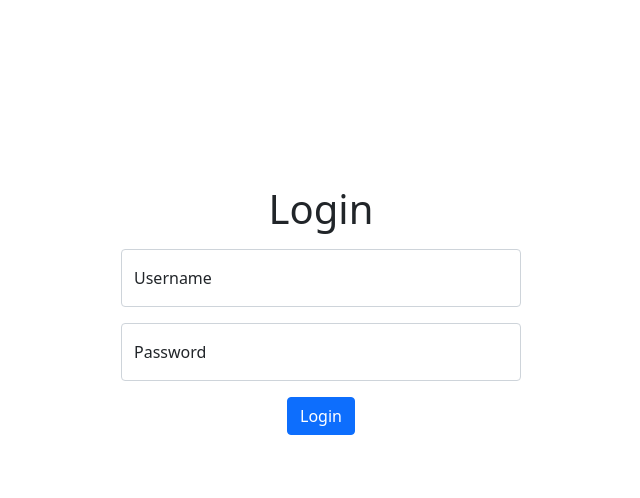
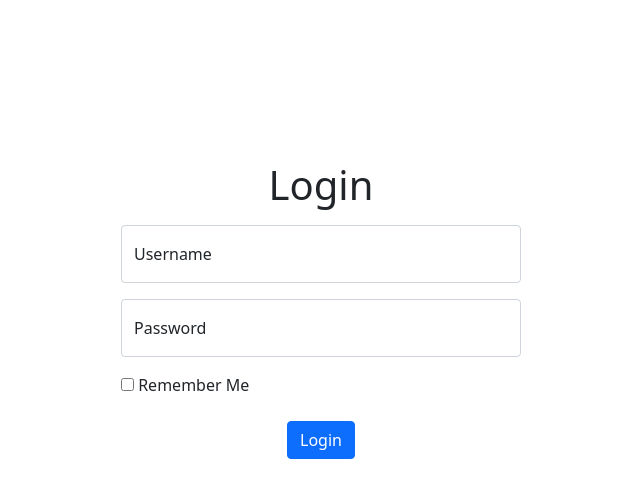
Before and after one commit to j-rogers/dontbudge, a Flask app: page /login in a window 1280 px wide. Shown: the part 82-580 px from the top of the page, without its empty margins (319-959 px from the left). Run offline with Flask 2, Linux system fonts and the light colour scheme.

Commit message:
added a remember me checkbox to login

```diff
--- a/dontbudge/auth/forms.py
+++ b/dontbudge/auth/forms.py
@@ -1,5 +1,5 @@
 from flask_wtf import FlaskForm
-from wtforms import StringField, PasswordField, SubmitField
+from wtforms import StringField, PasswordField, SubmitField, BooleanField
 from wtforms.validators import DataRequired, EqualTo, Length
 
 class RegisterForm(FlaskForm):
@@ -18,4 +18,5 @@ class RegisterForm(FlaskForm):
 class LoginForm(FlaskForm):
     username = StringField('Username', validators=[DataRequired()])
     password = PasswordField('Password', validators=[DataRequired()])
+    remember = BooleanField('Remember Me')
     submit = SubmitField('Login')
--- a/dontbudge/auth/jwt.py
+++ b/dontbudge/auth/jwt.py
@@ -1,5 +1,6 @@
 from flask import request, redirect
 from functools import wraps
+import datetime
 import jwt
 import dontbudge
 from dontbudge.auth.models import User
@@ -27,6 +28,7 @@ def token_required(f):
         return f(user, *args, **kwargs)
     return decorator
 
-def create_token(user):
-    token = jwt.encode({'id': user.id, 'username': user.username}, dontbudge.SECRET)
+def create_token(user, remember):
+    exp = 9999999999 if remember else datetime.now()
+    token = jwt.encode({'id': user.id, 'username': user.username, 'exp': exp}, dontbudge.SECRET)
     return token
--- a/dontbudge/auth/routes.py
+++ b/dontbudge/auth/routes.py
@@ -1,4 +1,4 @@
-from flask import Blueprint, request, render_template, flash, redirect
+from flask import Blueprint, request, render_template, flash, redirect, session
 from datetime import date
 import hashlib
 from flask.helpers import make_response
@@ -54,9 +54,12 @@ def login():
 
             user = User.query.filter_by(username=username).first()
             if password_hash.hexdigest() == user.password:
-                token = create_token(user)
+                expires = None
+                if form.remember:
+                    expires = date.today() + relativedelta(months=1)
+                token = create_token(user, form.remember)
                 response = make_response(redirect('/'))
-                response.set_cookie('token', token)
+                response.set_cookie('token', token, expires=expires)
                 return response
             else:
                 flash('Incorrect username or password.')
--- a/dontbudge/auth/templates/login.html
+++ b/dontbudge/auth/templates/login.html
@@ -13,6 +13,10 @@
             {{ form.password(class_="form-control", placeholder_="password") }}
             {{ form.password.label(class_="form-label") }}
         </div>
+        <div class="mb-3">
+            {{ form.remember(value='n') }}
+            {{ form.remember.label(class_="form-label") }}
+        </div>
         <div class="text-center mb-3">
             {{ form.submit(class_="btn btn-primary text-center") }}
         </div>
```
